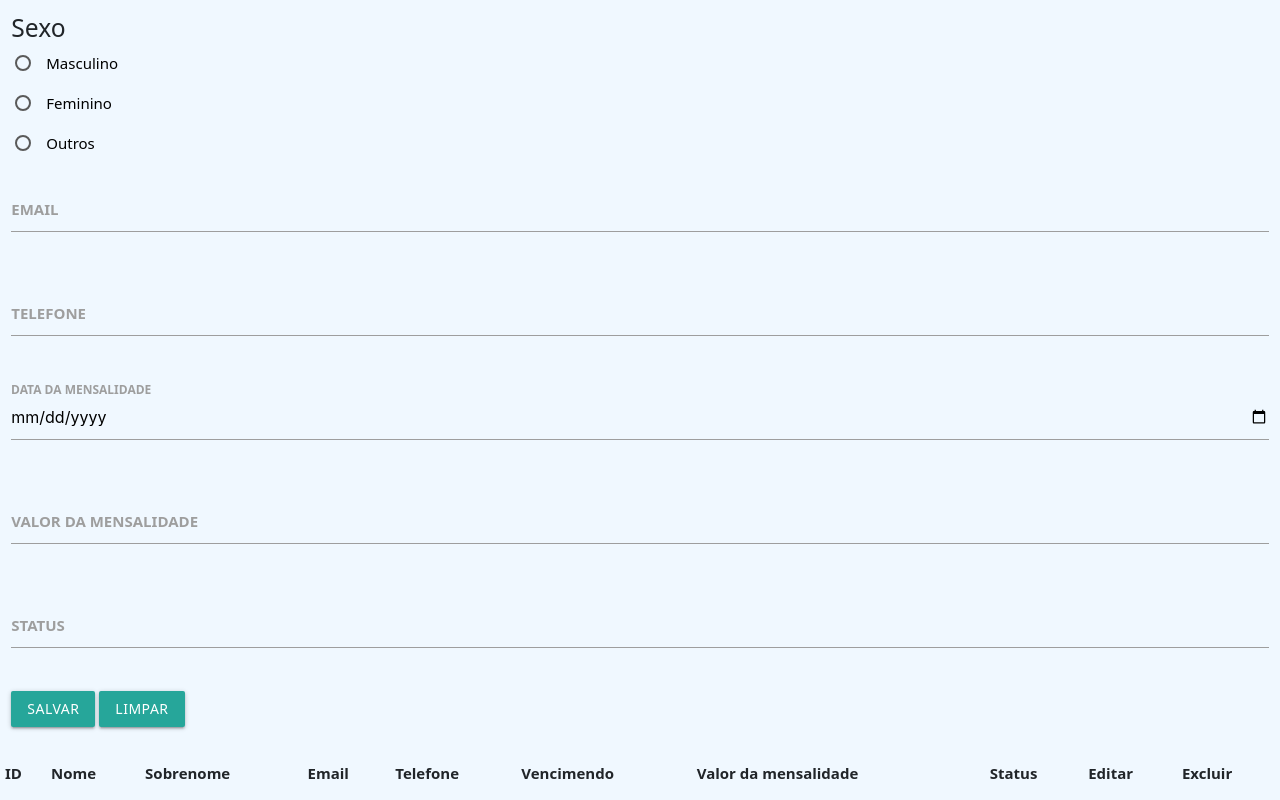
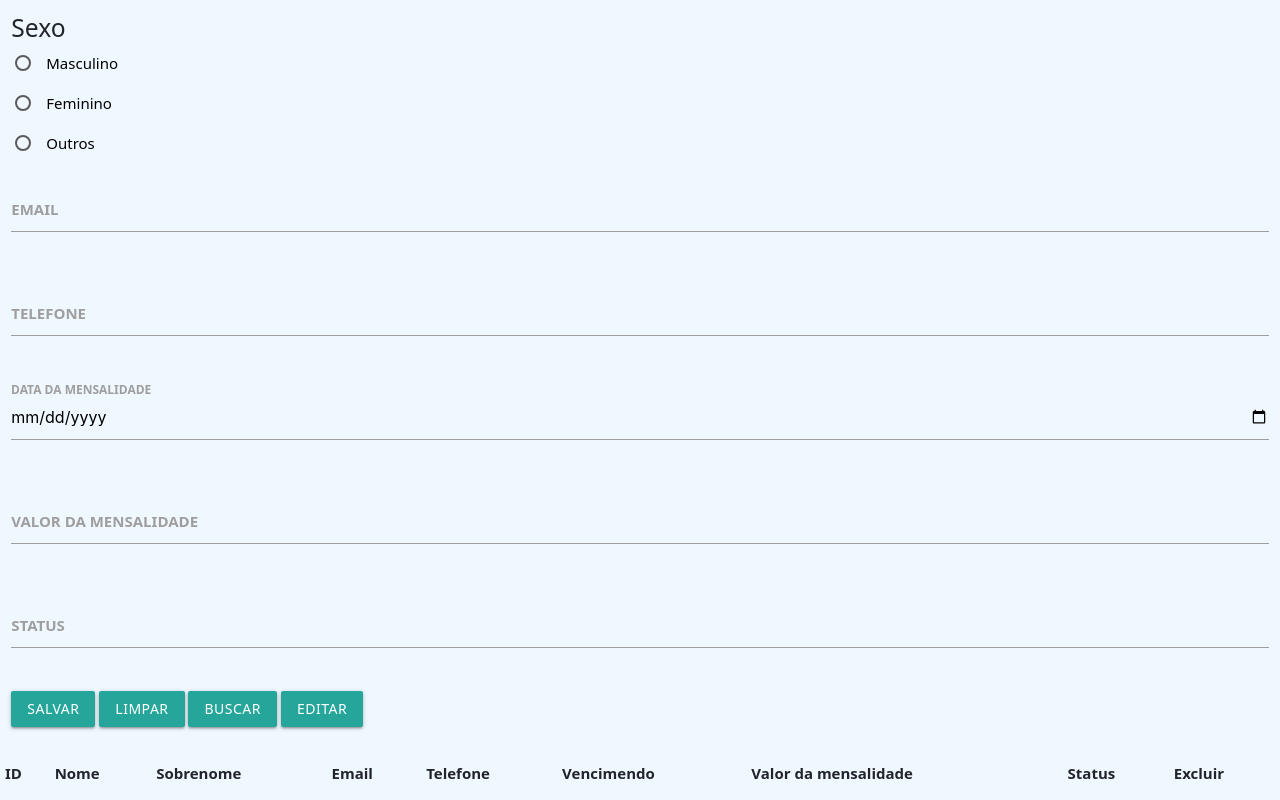
Before and after one commit to crrsj/Academia-front, a plain HTML site: page index.html in a window 1280 px wide. Shown: the part 538-1338 px from the top of the page. Drawn offline with nearby package versions, Linux system fonts and the light colour scheme; no server answers.

Commit message:
incluindo método buscar por id e novo metodo para atualizar

```diff
--- a/arquivo.js
+++ b/arquivo.js
@@ -64,10 +64,60 @@
           }
         }
 
+
+        async function fetchAndFillForm() {
+          const idInput = document.getElementById('id');
+          const nomeInput = document.getElementById('nome');
+          const sobrenomeInput = document.getElementById('sobrenome');
+          const cpfInput = document.getElementById('cpf');
+          const dataNascInput = document.getElementById('dataNasc');
+          const emailInput = document.getElementById('email');
+          const celularInput = document.getElementById('celular');
+          const dataMensInput = document.getElementById('dataMens');
+          const valorMensalidade = document.getElementById('valorMensalidade');
+          const statusInput = document.getElementById('status');
+          idInput.value = prompt( 'Por favor, insira um ID de usuário válido.');
+          const id =  idInput.value
+
+        /*  if (!id) {
+
+            return;
+          }
+         */
+          try {
+
+
+            const response = await fetch(`http://localhost:8080/aluno/buscar/${id}`);
+
+            if (!response.ok) {
+              throw new Error(`Erro na requisição: ${response.status} - ${response.statusText}`);
+            }
+
+            // Parsear a resposta como JSON
+            const userData = await response.json();
+
+            //  Preencher o formulário com os dados do usuário
+
+            idInput.value = userData.id;
+            nomeInput.value = userData.nome;
+            sobrenomeInput.value = userData.sobrenome;
+            cpfInput.value = userData.cpf;
+            dataNascInput.value = userData.dataNasc;
+            emailInput.value = userData.email;
+            celularInput.value = userData.celular;
+            dataMensInput.value = userData.dataMens;
+            valorMensalidade.value = userData.valorMensalidade;
+            statusInput.value = userData.status;
+          } catch (error) {
+            console.error(`Erro durante a busca e preenchimento do formulário: ${error.message}`);
+          }
+        }
+
           // Função para atualizar um registro
-  async function atualizarRegistro(id) {
+        /*  async function atualizarRegistro(id) {
           try {
       // Implemente a lógica para obter os novos dados do registro a ser atualizado
+         const novoid = id;
          const novoNome = prompt('Digite o novo nome:');
          const novoSobrenome = prompt('Digite o novo sobrenome:');
          const novoEmail = prompt('Digite o novo email:');
@@ -75,14 +125,16 @@
          const vencimento = prompt('Digite a nova data de vencimento:');
          const mensalidade = prompt('Digite o novo valor da mensalidade:');
          const novoStatus = prompt('Digite o novo status:');
-      const novoid = id;
+
       // Substitua 'URL_DA_SUA_API' pela URL real da sua API para atualizar
-      const response = await fetch(`http://localhost:8080/aluno/atualiza`, {
+         const response = await fetch(`http://localhost:8080/aluno/atualiza` , {
          method: 'PUT', // ou 'PATCH' dependendo da sua API
          headers: {
           'Content-Type': 'application/json',
+
           // Adicione cabeçalhos adicionais, se necessário
         },
+
         body: JSON.stringify({ id:novoid ,nome:novoNome}),
         body: JSON.stringify({ id:novoid ,sobrenome:novoSobrenome}),
         body: JSON.stringify({ id:novoid ,email:novoEmail}),
@@ -103,13 +155,66 @@
       console.error('Erro ao atualizar registro:', error);
     }
   }
+  */
+
+  async function updateUserData() {
+    const idInput = document.getElementById('id');
+    const nomeInput = document.getElementById('nome');
+    const sobrenomeInput = document.getElementById('sobrenome');
+    const cpfInput = document.getElementById('cpf');
+    const emailInput = document.getElementById('email');
+    const celularInput = document.getElementById('celular');
+    const dataMensInput = document.getElementById('dataMens');
+    const valorMensalidade = document.getElementById('valorMensalidade');
+    const statusInput = document.getElementById('status');
+
+    const updateId =  idInput.value
+    const updateNome = nomeInput.value
+    const updateSobrenome = sobrenomeInput.value
+    const updateCpf = cpfInput.value
+    const updateEmail = emailInput.value
+    const updateCelular = celularInput.value
+    const updateDataMens = dataMensInput.value
+    const updateValorMensalidade = valorMensalidade.value
+    const updateStatus = statusInput.value
+
+    try {
+      const response = await fetch(`http://localhost:8080/aluno/atualiza`, {
+        method: 'PUT',
+        headers: {
+          'Content-Type': 'application/json',
+        },
+        body: JSON.stringify({
+          id: updateId,
+          nome: updateNome,
+          sobrenome: updateSobrenome,
+          cpf: updateCpf,
+          email: updateEmail,
+          celular: updateCelular,
+          dataMens: updateDataMens,
+          valorMensalidade: updateValorMensalidade,
+          status: updateStatus
+        }),
+      });
+
+      if (!response.ok) {
+        throw new Error(`Erro na requisição: ${response.status} - ${response.statusText}`);
+      }
+
+      alert('Dados do usuário atualizados com sucesso!');
+      fetchDataAndPopulateTable();
+      limparCampos();
+    } catch (error) {
+      console.error(`Erro durante a atualização dos dados: ${error.message}`);
+    }
+  }
 
 
             // Função para buscar dados da API e preencher a tabela
             async function fetchDataAndPopulateTable() {
               try {
                 // Substitua 'URL_DA_SUA_API' pela URL real da sua API
-                const response = await fetch('http://localhost:8080/aluno/busca');
+                const response = await fetch( 'http://localhost:8080/aluno/busca');
                 const data = await response.json();
 
                 // Limpa a tabela antes de inserir novos dados
@@ -128,7 +233,6 @@
                     <td>${item.dataMens}</td>
                     <td>${item.valorMensalidade}</td>
                     <td>${item.status}</td>
-                    <td><button  class="btn btn-success" onclick="atualizarRegistro(${item.id})">Atualizar</button></td>
                     <td><button  class="btn btn-success"  onclick="deletarRegistro(${item.id})">Excluir</button></td>`;
 
                   tbody.appendChild(row);
--- a/index.html
+++ b/index.html
@@ -18,7 +18,7 @@
             <h1><b>Academia Califórnia</b></h1>
             <div class="row">
                 <div class="input-field col s12">
-                  <input name="id" type="text" class="validate" readonly>
+                  <input name="id" id="id" type="text" class="validate" >
                   <label for="id"><b>ID</b></label>
                 </div>
               </div>
@@ -95,6 +95,8 @@
           </div>
           <button type="submit"  class="btn btn-success" onclick="salvarNoBanco()">Salvar</button>
           <button type="button"  class="btn btn-success" onclick="limparCampos()">Limpar</button>
+          <button type="button"  class="btn btn-success" onclick="fetchAndFillForm()">Buscar</button>
+          <button type="button"  class="btn btn-success" onclick="updateUserData()">Editar</button>
         </form>
       </div>
       <table class="striped" id="tabela">
@@ -108,7 +110,6 @@
               <th>Vencimendo</th>
               <th>Valor da mensalidade</th>
               <th>Status</th>
-              <th>Editar</th>
               <th>Excluir</th>
           </tr>
         </thead>
```
Lines whose indentation alone changed are shown as unchanged.
